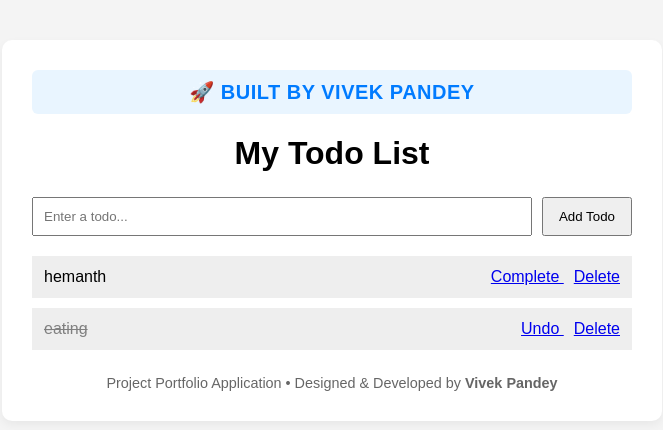
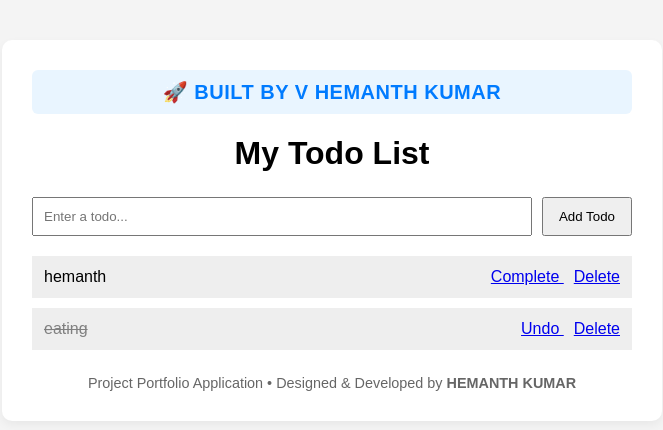
Before and after one commit to Hemanth-0777/todo_project, a Django app: page / in a window 1280 px wide. Shown: the top 430 px of the page, without its empty margins (308-971 px from the left). Run offline with Django 5.2, Linux system fonts and the light colour scheme; data comes from the database, SQL or seed files in the repository.

Commit message:
Update todo_list.html

```diff
--- a/todos/templates/todos/todo_list.html
+++ b/todos/templates/todos/todo_list.html
@@ -1,7 +1,7 @@
 <!DOCTYPE html>
 <html>
 <head>
-    <title>Todo App | Developed by Vivek Pandey</title>
+    <title>Todo App | Developed byV HEMANTH KUMAR</title>
 
     <style>
         body {
@@ -90,7 +90,7 @@
 <div class="container">
 
     <div class="developer-badge">
-        🚀 Built by Vivek Pandey
+        🚀 Built by V HEMANTH KUMAR
     </div>
 
     <h1>My Todo List</h1>
@@ -149,7 +149,7 @@
     </ul>
 
     <div class="footer">
-        Project Portfolio Application • Designed & Developed by <strong>Vivek Pandey</strong>
+        Project Portfolio Application • Designed & Developed by <strong>HEMANTH KUMAR</strong>
     </div>
 
 </div>
```
